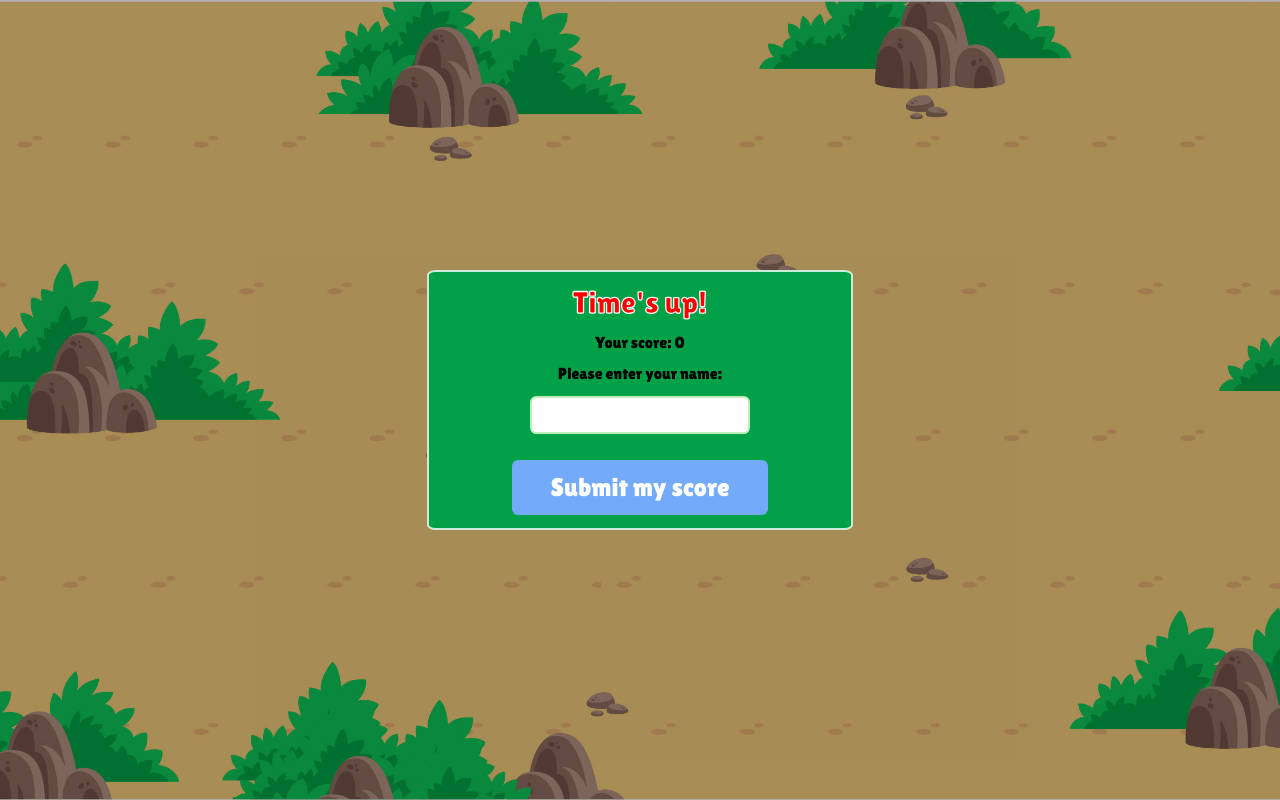
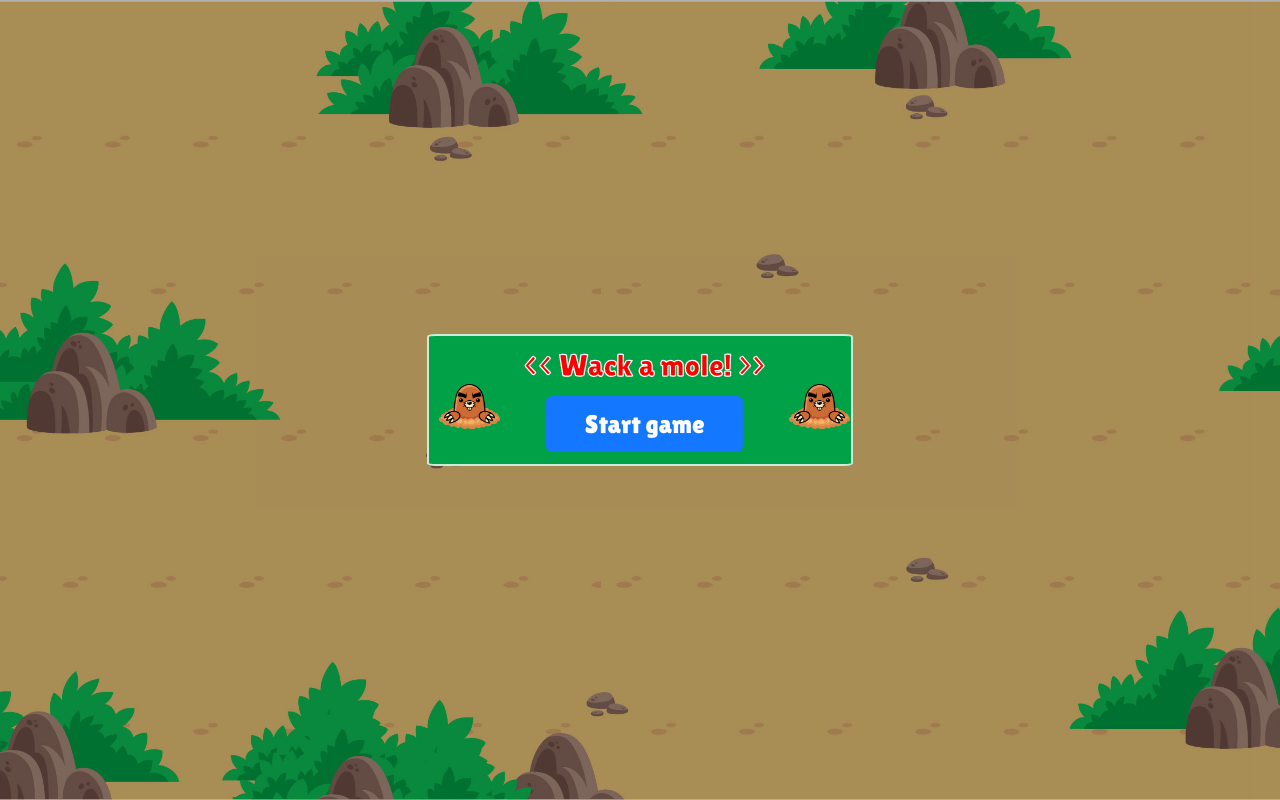
Before and after one commit to MeteoMiVe/whack-a-mole, a React (Create React App) app: page / in a window 1280 px wide. Built offline with nearby package versions, Linux system fonts and the light colour scheme.

Commit message:
game fully functional

```diff
--- a/src/App.tsx
+++ b/src/App.tsx
@@ -3,23 +3,24 @@ import './App.css';
 import Game from './components/Game/Game';
 import LeaderBoard from './components/LeaderBoard/LeaderBoard';
 import ScoreForm from './components/ScoreForm/ScoreForm';
+import StartScreen from './components/StartScreen/StartScreen';
 import { GameState } from './store/features/game/gameSlice';
-//import { useAppSelector } from './store/store';
+import { useAppSelector } from './store/store';
 
 /**
  * Renders the correct comonent based on current GameState
  */
 const App = () => {
-  // const gameState = useAppSelector((state) => state.game.gameState);
+  const gameState = useAppSelector((state) => state.game.gameState);
 
   const componentMap: Record<GameState, JSX.Element | null> = {
-    waiting: null,
+    waiting: <StartScreen />,
     running: <Game />,
     ended: <ScoreForm />,
     leaderBoard: <LeaderBoard />
   };
 
-  return <div className="App">{componentMap['ended']}</div>;
+  return <div className="App">{componentMap[gameState]}</div>;
 };
 
 export default App;
--- a/src/components/LeaderBoard/LeaderBoard.tsx
+++ b/src/components/LeaderBoard/LeaderBoard.tsx
@@ -1,11 +1,10 @@
-import whackSound from '../../assets/sounds/whack.mp3';
 import Dialog from '../../design-library/Dialog/Dialog';
 import FlexElements from '../../design-library/FlexElements/FlexElements';
 import WamButton from '../../design-library/WamButton/WamButton';
 import WamSpan from '../../design-library/WamSpan/WamSpan';
 import { startNewGame } from '../../store/features/game/gameSlice';
 import { useAppDispatch } from '../../store/store';
-import { playSound } from '../../utils/functions/sounds';
+import { playWhackSound } from '../../utils/functions/sounds';
 import ScoreList from '../ScoreList/ScoreList';
 
 const LeaderBoard = () => {
@@ -13,7 +12,7 @@ const LeaderBoard = () => {
 
   const handleClick = () => {
     // Play whack sound
-    playSound(whackSound);
+    playWhackSound();
     // Start new game
     dispatch(startNewGame());
   };
--- a/src/components/Mole/Mole.tsx
+++ b/src/components/Mole/Mole.tsx
@@ -2,11 +2,10 @@ import { useEffect } from 'react';
 
 import holeImg from '../../assets/images/WAM_Hole.png';
 import moleImg from '../../assets/images/WAM_Mole.png';
-import whackSound from '../../assets/sounds/whack.mp3';
 import { MOLE_TIMEOUT } from '../../config/game-config';
 import { showNewMole, whackMole } from '../../store/features/game/gameSlice';
 import { useAppDispatch, useAppSelector } from '../../store/store';
-import { playSound } from '../../utils/functions/sounds';
+import { playWhackSound } from '../../utils/functions/sounds';
 import css from './mole.module.css';
 
 type Props = {
@@ -23,7 +22,7 @@ const Mole = (props: Props) => {
   const handleWhack = () => {
     if (isVisible) {
       // Play whack sound
-      playSound(whackSound);
+      playWhackSound();
 
       // Update our score
       dispatch(whackMole(index));
--- a/src/components/ScoreForm/ScoreForm.tsx
+++ b/src/components/ScoreForm/ScoreForm.tsx
@@ -1,6 +1,5 @@
 import { useState } from 'react';
 
-import whackSound from '../../assets/sounds/whack.mp3';
 import Dialog from '../../design-library/Dialog/Dialog';
 import FlexElements from '../../design-library/FlexElements/FlexElements';
 import WamButton from '../../design-library/WamButton/WamButton';
@@ -9,7 +8,7 @@ import WamSpan from '../../design-library/WamSpan/WamSpan';
 import { setGameState } from '../../store/features/game/gameSlice';
 import { addScore } from '../../store/features/leader-board/leaderBoardSlice';
 import { useAppDispatch, useAppSelector } from '../../store/store';
-import { playSound } from '../../utils/functions/sounds';
+import { playWhackSound } from '../../utils/functions/sounds';
 
 const ScoreForm = () => {
   const score = useAppSelector((state) => state.game.score);
@@ -21,7 +20,7 @@ const ScoreForm = () => {
 
   const handleClick = () => {
     // Play whack sound
-    playSound(whackSound);
+    playWhackSound();
 
     // Send values to MongoDB
     dispatch(
--- a/src/components/StartScreen/StartScreen.tsx
+++ b/src/components/StartScreen/StartScreen.tsx
@@ -1,7 +1,42 @@
+import moleImg from '../../assets/images/WAM_Mole.png';
+import Dialog from '../../design-library/Dialog/Dialog';
+import FlexElements from '../../design-library/FlexElements/FlexElements';
+import WamButton from '../../design-library/WamButton/WamButton';
+import WamSpan from '../../design-library/WamSpan/WamSpan';
+import { setGameState } from '../../store/features/game/gameSlice';
+import { useAppDispatch } from '../../store/store';
+import { playWhackSound } from '../../utils/functions/sounds';
 import css from './start-screen.module.css';
 
 const StartScreen = () => {
-  return <div className={css['start-screen']}></div>;
+  const dispatch = useAppDispatch();
+
+  const handleClick = () => {
+    // Play whack sound
+    playWhackSound();
+
+    // Start game
+    dispatch(setGameState('running'));
+  };
+
+  const mole = <img src={moleImg} />;
+
+  return (
+    <Dialog>
+      <FlexElements className={css['start-screen']} alignItems="center">
+        {mole}
+
+        <div>
+          <WamSpan text="<< Wack a mole! >>" color="red" />
+          <FlexElements justifyContent="center">
+            <WamButton id="btn-new-game" text="Start game" onClick={handleClick} />
+          </FlexElements>
+        </div>
+
+        {mole}
+      </FlexElements>
+    </Dialog>
+  );
 };
 
 export default StartScreen;
--- a/src/components/StartScreen/start-screen.module.css
+++ b/src/components/StartScreen/start-screen.module.css
@@ -1,2 +1,5 @@
-.start-screen {
+.start-screen > img {
+  padding: 0.8vw;
+  width: 4.8vw;
+  height: auto;
 }
--- a/src/config/game-config.ts
+++ b/src/config/game-config.ts
@@ -1,3 +1,3 @@
-export const GAME_DURATION = 10; // in seconds
+export const GAME_DURATION = 120; // in seconds
 export const MOLE_TIMEOUT = 750; // in milliseconds
 export const API_ENDPOINT = 'http://localhost:5000/api/scores';
--- a/src/design-library/WamSpan/wam-span.module.css
+++ b/src/design-library/WamSpan/wam-span.module.css
@@ -1,4 +1,5 @@
 .wam-span {
+  white-space: nowrap;
   font-size: 2.4vw;
   -webkit-text-stroke-color: white;
   -webkit-text-stroke-width: 0.1vw;
--- a/src/store/features/game/gameSlice.ts
+++ b/src/store/features/game/gameSlice.ts
@@ -21,7 +21,7 @@ const initialMoleVisibilities = new Array(12).fill(false);
 initialMoleVisibilities[generateRandomNumber()] = true;
 
 const initialState: GameSliceState = {
-  gameState: 'running',
+  gameState: 'waiting',
   score: 0,
   moleVisibilities: initialMoleVisibilities
 };
--- a/src/utils/functions/sounds.ts
+++ b/src/utils/functions/sounds.ts
@@ -1,4 +1,10 @@
+import whackSound from '../../assets/sounds/whack.mp3';
+
 export const playSound = (filePath: string) => {
   const audio = new Audio(filePath);
   audio.play();
 };
+
+export const playWhackSound = () => {
+  playSound(whackSound);
+};
```
